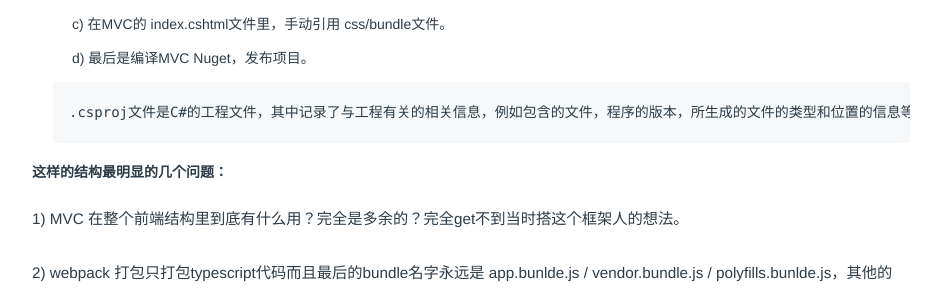
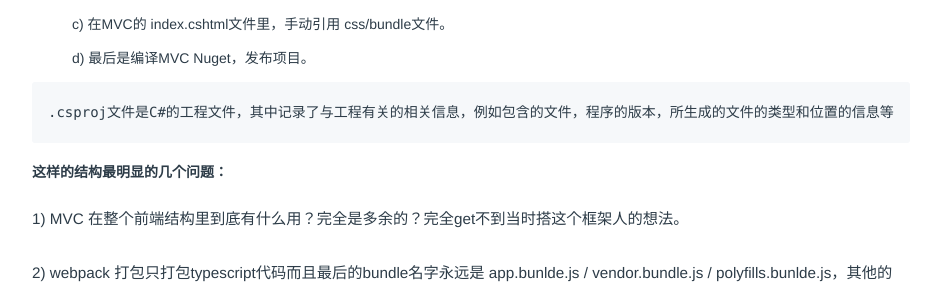
Before and after one commit to LiMeii/LiMeii.github.io, a Jekyll site: the page built from _posts/2018-09-20-issues-india-project.md, in a window 1280 px wide. Shown: the part 777-1072 px from the top of the page, without its empty margins (177-1118 px from the left). Built offline with Jekyll 4.4.1, drawn with Linux system fonts in a browser that asks for light colours.

Commit message:
update css

```diff
--- a/assets/base.css
+++ b/assets/base.css
@@ -5,7 +5,6 @@ html {
 }
 
 pre {
-    margin-left: 1.5em;
     padding: 16px;
     overflow: auto;
     font-size: 100%;
```
